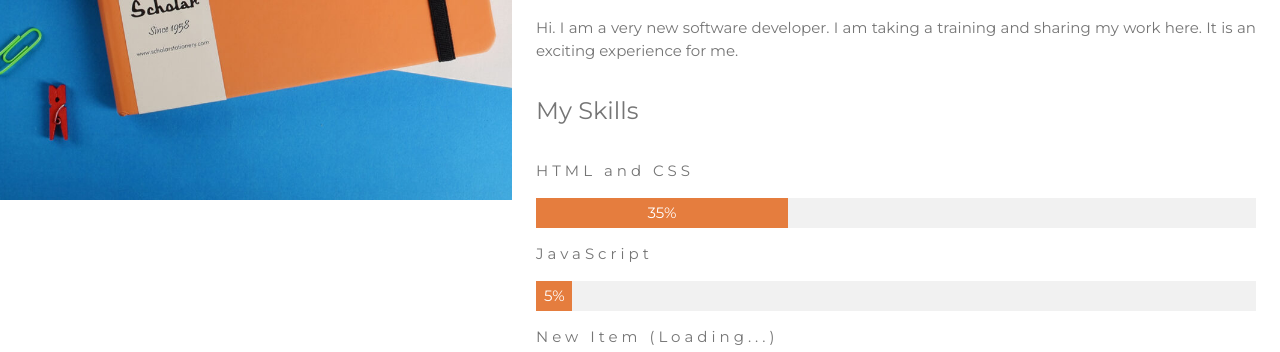
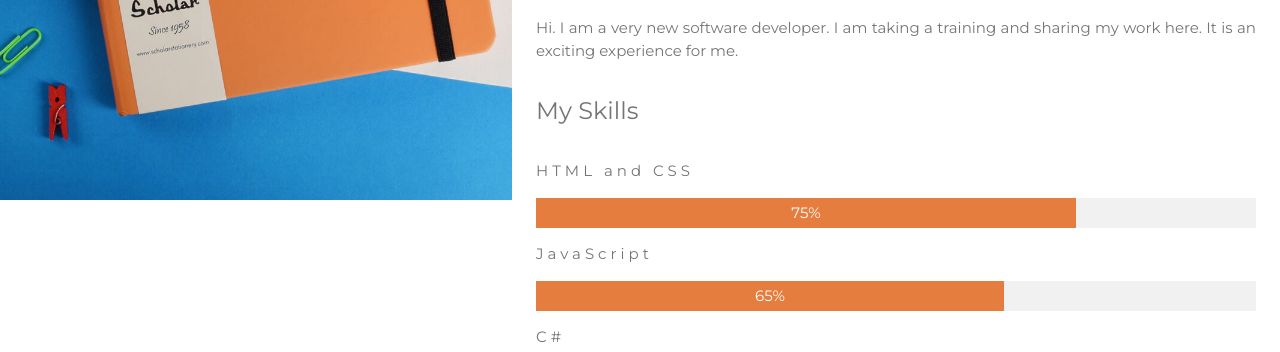
Before and after one commit to nesim-savga/Portfolio, a plain HTML site: page index.html in a window 1280 px wide. Shown: the part 600-952 px from the top of the page. Drawn offline with Linux system fonts and the light colour scheme.

Commit message:
index update
index update

```diff
--- a/index.html
+++ b/index.html
@@ -64,13 +64,13 @@ body, h1,h2,h3,h4,h5,h6 {font-family: "Montserrat", sans-serif}
     <h3 class="site-padding-16">My Skills</h3>
     <p class="site-wide">HTML and CSS</p>
     <div class="site-light-grey">
-      <div class="site-container site-center site-padding-small site-dark-grey" style="width:35%">35%</div>
+      <div class="site-container site-center site-padding-small site-dark-grey" style="width:75%">75%</div>
     </div>
     <p class="site-wide">JavaScript</p>
     <div class="site-light-grey">
-      <div class="site-container site-center site-padding-small site-dark-grey" style="width:5%">5%</div>
+      <div class="site-container site-center site-padding-small site-dark-grey" style="width:65%">65%</div>
     </div>
-    <p class="site-wide">New Item (Loading...)</p>
+    <p class="site-wide">C#</p>
     <div class="site-light-grey">
       <div class="site-container site-center site-padding-small site-dark-grey" style="width:1%">1%</div>
     </div><br>
```
